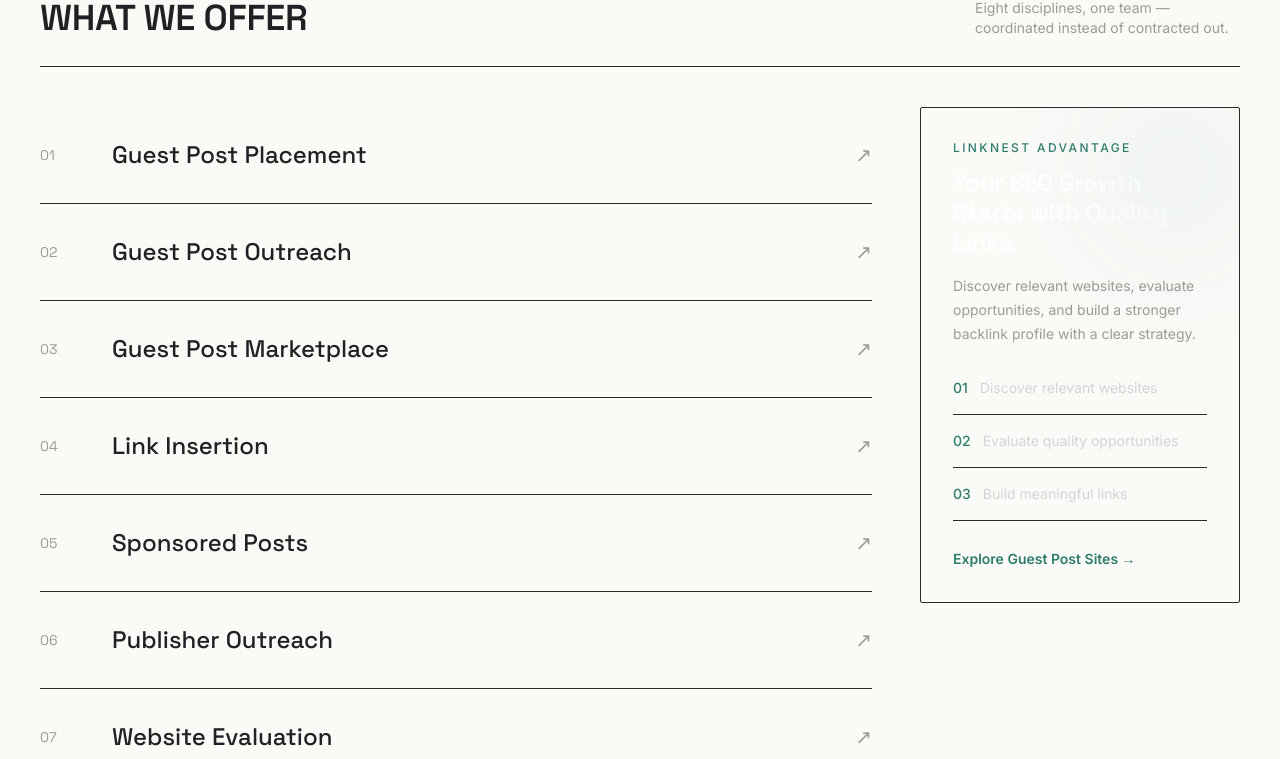
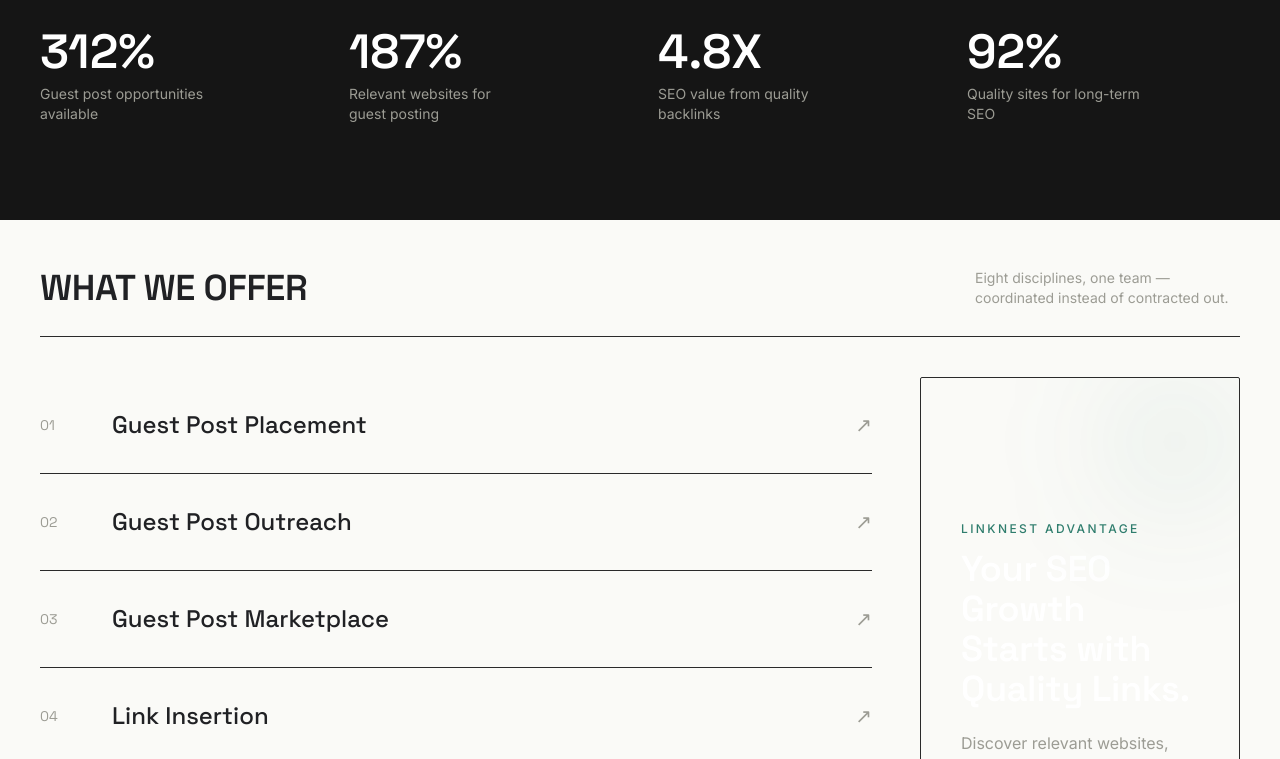
Before and after one commit to shaziashahzad434-lgtm/monument-seo, a React (Vite) app: page / in a window 1280 px wide. Shown: the part 3274-4033 px from the top of the page. Built offline with nearby package versions, Linux system fonts and the light colour scheme.

Commit message:
Improve services section layout

```diff
--- a/src/pages/Home.jsx
+++ b/src/pages/Home.jsx
@@ -195,7 +195,7 @@ export default function Home() {
 {/* Guest Posting Article */}
 <section className="py-8 md:py-12">
   <div className="max-w-wrap mx-auto px-6 md:px-10">
-    <div className="grid lg:grid-cols-[minmax(0,1fr)_320px] gap-12 items-start">
+    <div className="grid lg:grid-cols-[minmax(0,1.15fr)_minmax(360px,0.85fr)] gap-8 xl:gap-12 items-stretch">
       <div className="max-w-4xl">
       <p className="text-sm text-orange font-medium mb-4">
         GUEST POSTING & SEO
@@ -334,11 +334,11 @@ export default function Home() {
                 </Link>
               </div>
             </div>
-            <aside className="border border-gray-800 rounded-sm p-6 md:p-8 relative overflow-hidden">
+            <aside className="border border-gray-800 rounded-sm p-8 md:p-10 lg:p-8 xl:p-10 relative overflow-hidden flex flex-col justify-center min-h-full">
               <div className="absolute top-0 right-0 w-32 h-32 bg-orange/10 rounded-full blur-3xl" />
               <p className="text-xs tracking-[0.2em] text-orange font-medium mb-3">LINKNEST ADVANTAGE</p>
-              <h3 className="font-display text-2xl font-semibold text-white leading-tight">Your SEO Growth Starts with Quality Links.</h3>
-              <p className="text-sm text-muted leading-6 mt-4">Discover relevant websites, evaluate opportunities, and build a stronger backlink profile with a clear strategy.</p>
+              <h3 className="font-display text-3xl xl:text-4xl font-semibold text-white leading-tight">Your SEO Growth Starts with Quality Links.</h3>
+              <p className="text-base text-muted leading-7 mt-5">Discover relevant websites, evaluate opportunities, and build a stronger backlink profile with a clear strategy.</p>
               <div className="mt-8 space-y-4">
                 {['Discover relevant websites', 'Evaluate quality opportunities', 'Build meaningful links'].map((item, index) => (
                   <div key={item} className="flex items-center gap-3 border-b border-gray-800 pb-4">
```
